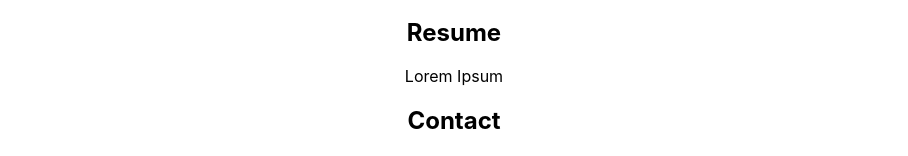
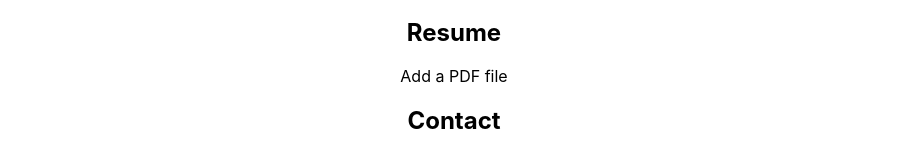
Before and after one commit to jcport1/my-website, a React (Create React App) app: page / in a window 1280 px wide. Shown: the part 314-470 px from the top of the page, without its empty margins (186-1094 px from the left). Built offline with nearby package versions, Linux system fonts and the light colour scheme.

Commit message:
Updates Resume Component

```diff
--- a/src/components/Resume.js
+++ b/src/components/Resume.js
@@ -6,7 +6,7 @@ const Resume = () => {
         <div>
             <header>
                 <h2>Resume</h2>
-                <p>Lorem Ipsum</p>
+                <p>Add a PDF file</p>
              </header>
 
         </div>
```
